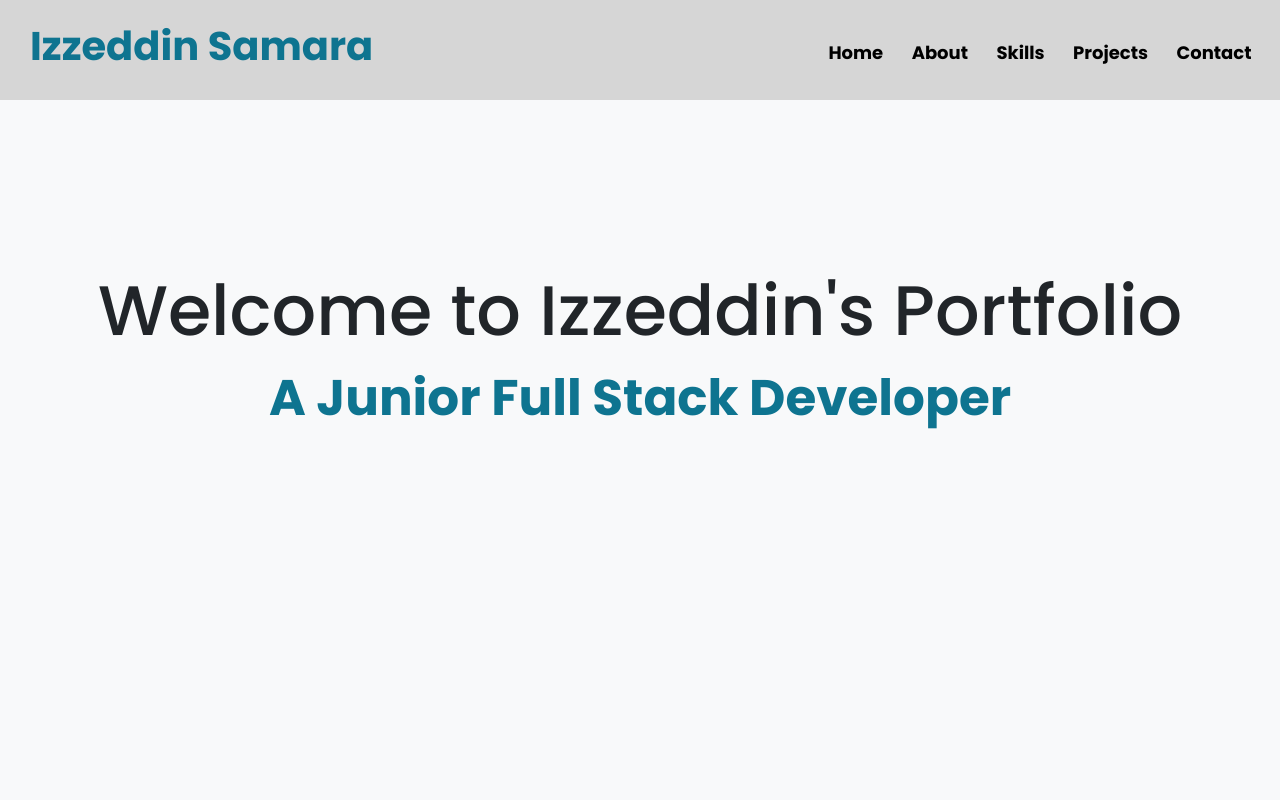
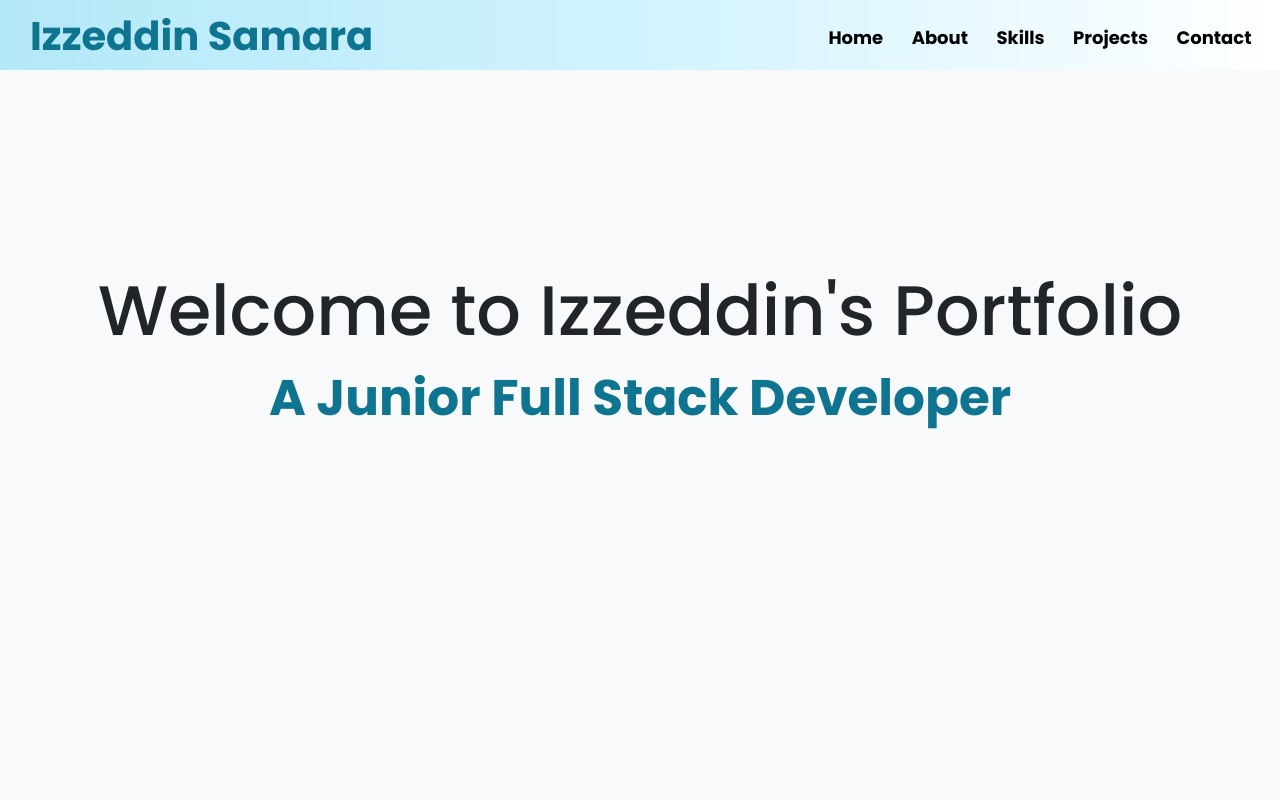
Before and after one commit to Izzeddin-Samara/my-portfolio, a React (Create React App) app: page / in a window 1280 px wide. Shown: the top 800 px of the page. Built offline with nearby package versions, Linux system fonts and the light colour scheme.

Commit message:
Update background and height for nav and add margin top for navbar h1

```diff
--- a/src/App.css
+++ b/src/App.css
@@ -2,9 +2,9 @@ nav {
   width: 100%;
   display: flex;
   justify-content: space-between;
-  height: 100px;
+  height: 70px;
   align-items: center;
-  background-color: rgb(214, 214, 214);
+  background: linear-gradient(to right, rgb(179, 232, 247), #d1f3ff, #ffffff);
   position: fixed;
   top: 0;
   left: 0;
@@ -15,6 +15,7 @@ nav h1 {
   margin-left: 30px;
   color: rgb(14 116 144);
   font-weight: bolder;
+  margin-top: 10px;
 }
 
 
```
